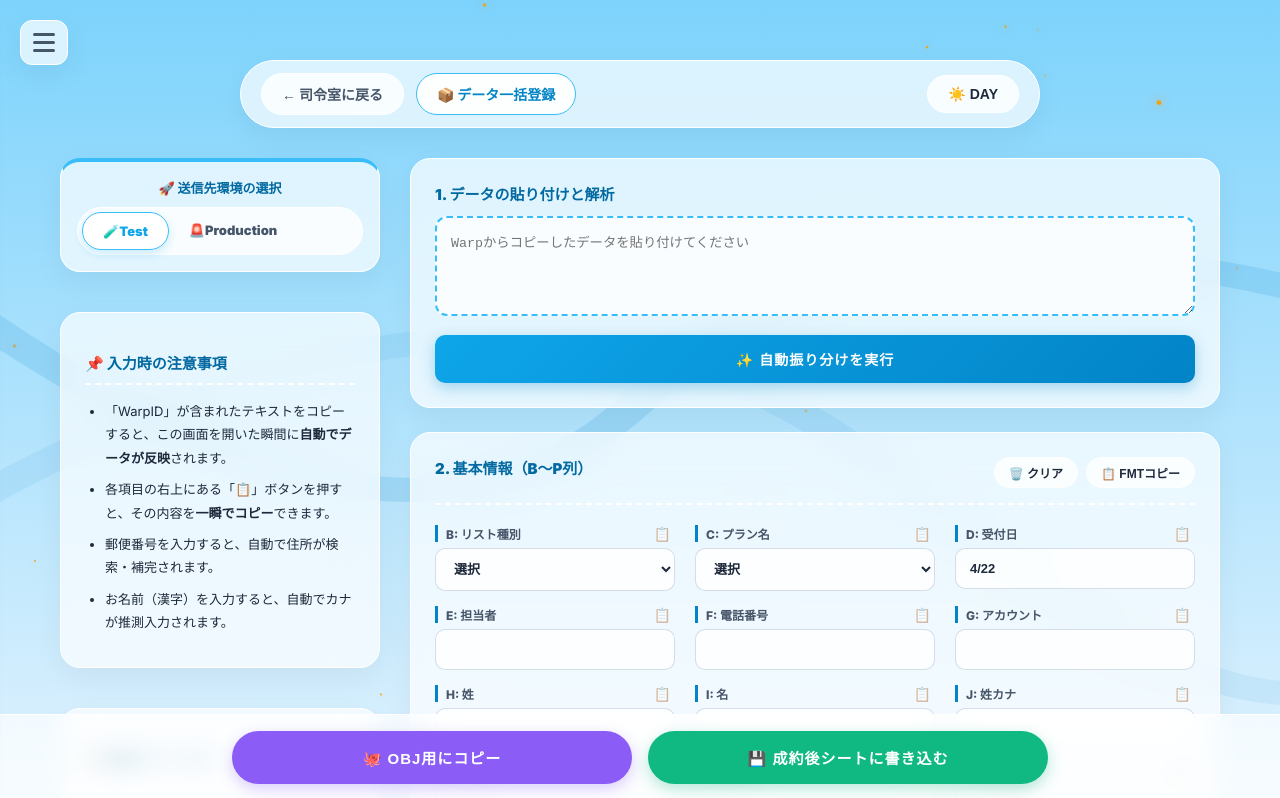
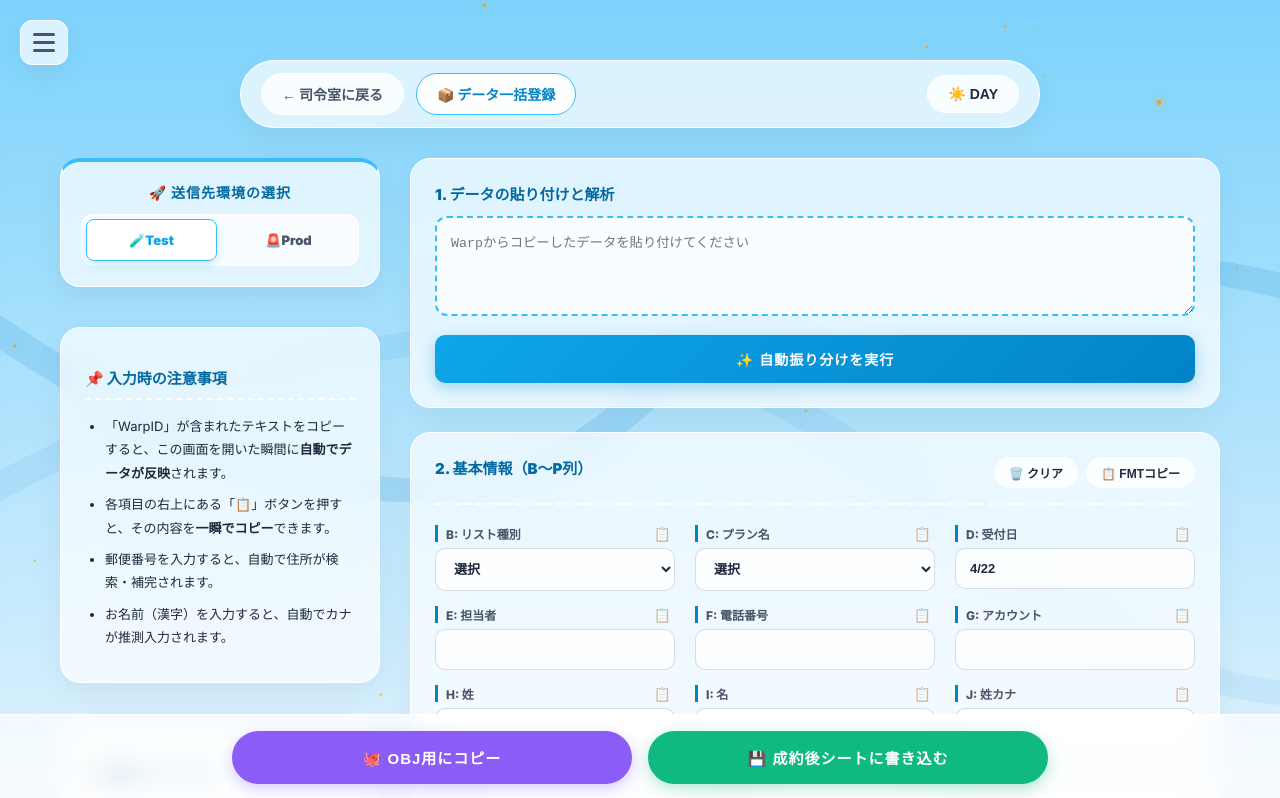
Before and after one commit to toranosukehigashi/team-portal, a Next.js app: page /bulk-register in a window 1280 px wide. Shown: the top 798 px of the page. Built offline with nearby package versions, Linux system fonts and the light colour scheme; sample sign-in values are in the browser's storage.

Commit message:
“成約後シートちょっと変更”

```diff
--- a/app/bulk-register/page.tsx
+++ b/app/bulk-register/page.tsx
@@ -261,7 +261,6 @@ export default function BulkRegister() {
     try { await navigator.clipboard.writeText(text); showToast(successMsg, true); } catch (e) { alert("コピー失敗"); }
   };
 
-  // 💡 QoL爆上がり機能！ワンクリックで個別の値をコピーする専用関数！
   const handleSingleCopy = (text: string, fieldName: string) => {
     if (!text) {
       showToast(`⚠️ ${fieldName} は空っぽです！`, false);
@@ -380,8 +379,9 @@ export default function BulkRegister() {
           .glass-nav-link:hover { color: var(--accent-color); border-color: var(--card-hover-border); }
           .glass-nav-active { padding: 10px 20px; border-radius: 30px; font-weight: 900; background: var(--card-hover-bg); color: var(--accent-color); border: 1px solid var(--card-hover-border); font-size: 14px; }
 
-          .env-toggle-container { display: flex; border-radius: 30px; padding: 4px; background: var(--input-bg); border: 1px solid var(--card-border); }
-          .env-label { padding: 10px 20px; font-size: 13px; font-weight: 900; border-radius: 26px; cursor: pointer; color: var(--text-sub); transition: 0.3s; text-align: center; }
+          /* 💡 ここが修正の肝！ env-toggle-container を Grid（1fr 1fr）にして均等に広げる！！ */
+          .env-toggle-container { display: grid; grid-template-columns: 1fr 1fr; gap: 6px; border-radius: 12px; padding: 4px; background: var(--input-bg); border: 1px solid var(--card-border); width: 100%; }
+          .env-label { padding: 12px 0; font-size: 13px; font-weight: 900; border-radius: 8px; cursor: pointer; color: var(--text-sub); transition: 0.3s; text-align: center; width: 100%; display: flex; justify-content: center; align-items: center; }
           input[name="environment"]:checked + .test-label { background: var(--card-hover-bg); color: #0ea5e9; border: 1px solid #38bdf8; box-shadow: 0 4px 10px rgba(14, 165, 233, 0.2); }
           input[name="environment"]:checked + .prod-label { background: #fee2e2; color: #e11d48; border: 1px solid #f43f5e; box-shadow: 0 4px 10px rgba(225, 29, 72, 0.3); }
 
@@ -407,7 +407,6 @@ export default function BulkRegister() {
 
           .input-group { display: flex; flex-direction: column; }
 
-          /* 💡 コピーボタン用の新しいCSS（ここがQoL爆上がりポイント！） */
           .label-row { display: flex; justify-content: space-between; align-items: center; margin-bottom: 6px; border-left: 3px solid var(--accent-color); padding-left: 8px; }
           .label-row label { font-size: 12px; font-weight: 800; color: var(--text-sub); margin: 0; }
           .copy-btn { background: none; border: none; cursor: pointer; font-size: 14px; opacity: 0.5; transition: 0.2s; padding: 0 4px; display: flex; align-items: center; justify-content: center; }
@@ -451,6 +450,7 @@ export default function BulkRegister() {
           summary { font-weight: 800; cursor: pointer; padding: 16px; background: var(--card-bg); border-radius: 12px; border-left: 4px solid var(--accent-color); list-style: none; transition: 0.3s; border: 1px solid var(--card-border); }
           summary:hover { border-color: var(--card-hover-border); }
 
+          /* 💡 エラー修正で追記した必須アニメーション */
           .fade-up-element { opacity: 0; transform: translateY(40px); transition: all 0.6s cubic-bezier(0.2, 0.8, 0.2, 1); }
           .fade-up-element.visible { opacity: 1; transform: translateY(0); }
         `}} />
@@ -507,16 +507,20 @@ export default function BulkRegister() {
 
           {/* ℹ️ 左カラム：注意事項 */}
           <aside className="info-sidebar">
-            <div className="info-panel fade-up-element" style={{ padding: "16px", textAlign: "center", borderTop: env === "prod" ? "4px solid #e11d48" : "4px solid #38bdf8" }}>
-              <div style={{ fontSize: "13px", fontWeight: 900, marginBottom: "10px", color: "var(--title-color)" }}>🚀 送信先環境の選択</div>
+            <div className="info-panel fade-up-element" style={{ padding: "20px", textAlign: "center", borderTop: env === "prod" ? "4px solid #e11d48" : "4px solid #38bdf8", display: "flex", flexDirection: "column", justifyContent: "center" }}>
+              <div style={{ fontSize: "14px", fontWeight: 900, marginBottom: "12px", color: "var(--title-color)", letterSpacing: "1px" }}>🚀 送信先環境の選択</div>
+
+              {/* 💡 ここが修正の核心！Gridレイアウトを適用して左右均等にピタッと広げました！ */}
               <div className="env-toggle-container">
                 <input type="radio" id="envTest" name="environment" value="test" checked={env === "test"} onChange={(e) => setEnv(e.target.value)} hidden />
                 <label htmlFor="envTest" className="env-label test-label">🧪Test</label>
+
                 <input type="radio" id="envProd" name="environment" value="prod" checked={env === "prod"} onChange={(e) => setEnv(e.target.value)} hidden />
-                <label htmlFor="envProd" className="env-label prod-label">🚨Production</label>
+                <label htmlFor="envProd" className="env-label prod-label">🚨Prod</label>
               </div>
+
               {env === "prod" && (
-                <div style={{ marginTop: "10px", fontSize: "12px", color: "#e11d48", fontWeight: 800 }}>※成約後シートへ直接書き込まれます。ご注意ください。</div>
+                <div style={{ marginTop: "12px", fontSize: "12px", color: "#e11d48", fontWeight: 800 }}>※成約後シートへ直接書き込まれます。ご注意ください。</div>
               )}
             </div>
 
@@ -544,7 +548,9 @@ export default function BulkRegister() {
           <div className="form-main-area">
 
             <section className="glass-panel fade-up-element">
-              <div style={{ fontWeight: 900, marginBottom: "12px", color: "var(--title-color)", fontSize: "15px" }}>1. データの貼り付けと解析</div>
+              <div style={{ display: "flex", justifyContent: "space-between", marginBottom: "12px" }}>
+                <div style={{ fontWeight: 900, color: "var(--title-color)", fontSize: "15px" }}>1. データの貼り付けと解析</div>
+              </div>
               <textarea className="paste-area" placeholder="Warpからコピーしたデータを貼り付けてください" value={rawText} onChange={(e) => setRawText(e.target.value)} />
               <button className="btn-primary" onClick={() => doParse(rawText)}>✨ 自動振り分けを実行</button>
             </section>
@@ -558,7 +564,6 @@ export default function BulkRegister() {
                 </div>
               </div>
 
-              {/* 💡 基本情報のすべての項目に「コピーボタン」を搭載しました！！！ */}
               <div className="form-grid-3">
                 <div className="input-group">
                   <div className="label-row"><label>B: リスト種別</label><button type="button" className="copy-btn" onClick={() => handleSingleCopy(form.colB, 'リスト種別')} title="コピー">📋</button></div>
```
